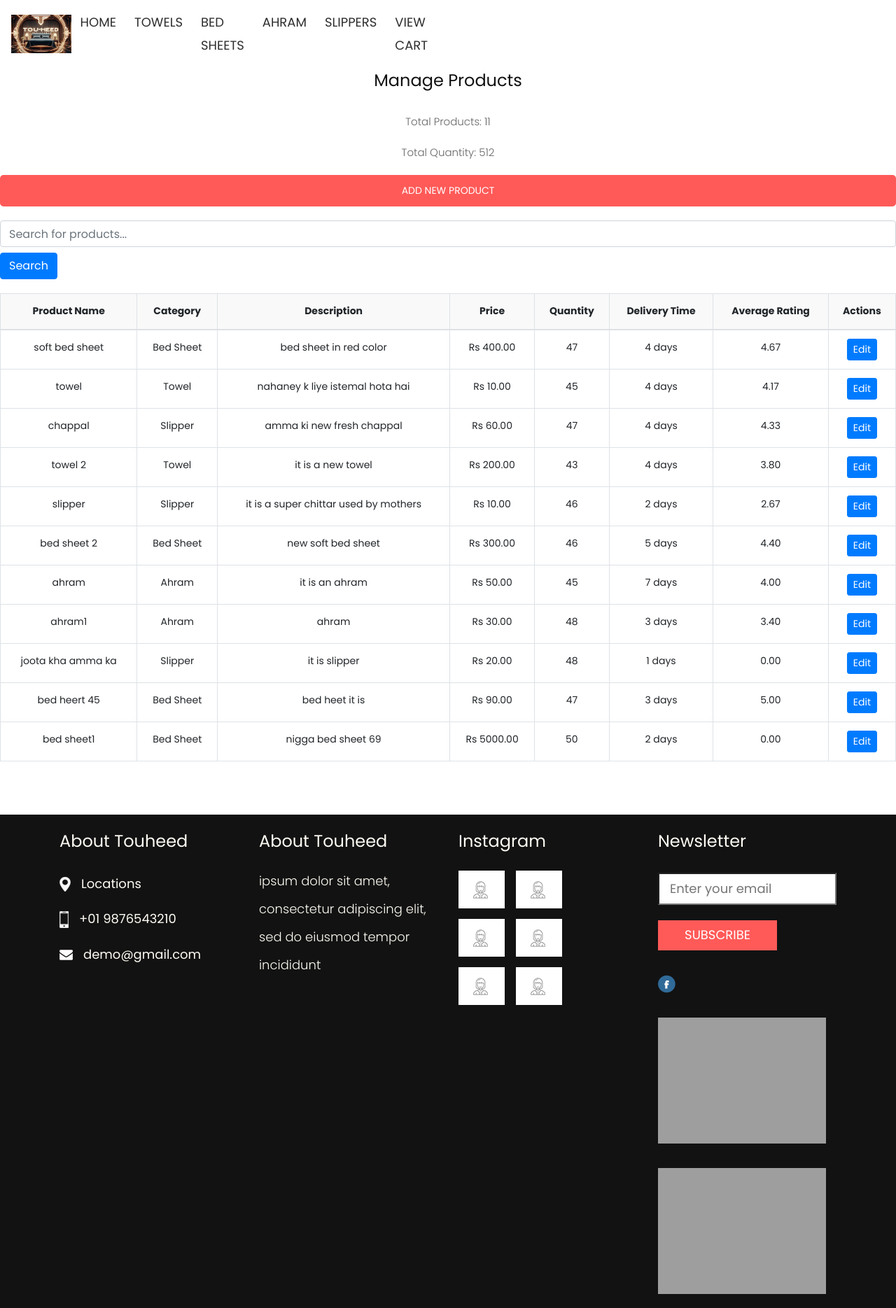
After one commit to YahyaBinUsman/hanzla-e-commerce, a Django app: page /manage_products/ in a window 1280 px wide. The commit adds this page. Shown: the whole page at 70% size. Run offline with Django 5.2, Linux system fonts and the light colour scheme; a user stored in the database is signed in; data comes from the database, SQL or seed files in the repository; both versions use the stored data as it was after the commit; some libraries are stand-ins or nearby versions; grey boxes are pictures that could not be loaded.

Commit message:
Your commit message here

```diff
--- a/store/templates/store/home.html
+++ b/store/templates/store/home.html
@@ -340,7 +340,7 @@
 <!--client section end -->
     <h1 class="what_taital">Contact us</h1>
     <p class="amet_text">amet, consectetur adipiscing elit, sed do eiusmod tempor incididunt ut labore </p>
-    <div class="contact_section2">
+    <div class="contact_section2"  id="contact">
       <div class="row">
         <div class="col-md-6 padding_left_0">
           <!-- Add this form section to your existing HTML template -->
--- /dev/null
+++ b/store/templates/store/manage_products.html
@@ -0,0 +1,215 @@
+{% load static %}
+<!DOCTYPE html>
+<html lang="en">
+<head>
+    <!-- basic -->
+    <meta charset="utf-8">
+    <meta http-equiv="X-UA-Compatible" content="IE=edge">
+    <meta name="viewport" content="width=device-width, initial-scale=1">
+    <!-- site metas -->
+    <title>Manage Products</title>
+    <meta name="keywords" content="e-commerce, online shopping, store">
+    <meta name="description" content="Manage your products efficiently with our e-commerce platform.">
+    <meta name="author" content="E-commerce Store Team">
+    <!-- bootstrap css -->
+    <link rel="stylesheet" type="text/css" href="https://stackpath.bootstrapcdn.com/bootstrap/4.3.1/css/bootstrap.min.css">
+    <!-- style css -->
+    <link rel="stylesheet" type="text/css" href="{% static 'css/style.css' %}">
+    <!-- Responsive-->
+    <link rel="stylesheet" href="{% static 'css/responsive.css' %}">
+    <!-- fevicon -->
+    <link rel="icon" href="{% static 'images/fevicon.png' %}" type="image/gif" />
+    <!-- Scrollbar Custom CSS -->
+    <link rel="stylesheet" href="{% static 'css/jquery.mCustomScrollbar.min.css' %}">
+    <!-- Font Awesome -->
+    <link rel="stylesheet" href="https://cdnjs.cloudflare.com/ajax/libs/font-awesome/5.15.1/css/all.min.css">
+    <!-- Owl Carousel -->
+    <link rel="stylesheet" href="https://cdnjs.cloudflare.com/ajax/libs/OwlCarousel2/2.3.4/assets/owl.carousel.min.css">
+    <link rel="stylesheet" href="https://cdnjs.cloudflare.com/ajax/libs/OwlCarousel2/2.3.4/assets/owl.theme.default.min.css">
+    <link rel="stylesheet" href="https://cdnjs.cloudflare.com/ajax/libs/fancybox/3.5.7/jquery.fancybox.min.css" media="screen">
+    <style>
+        .manage_products_section {
+            padding: 60px 0;
+        }
+
+        .manage_products_section h1 {
+            text-align: center;
+            margin-bottom: 20px;
+        }
+
+        .manage_products_section .add_product_btn {
+            display: inline-block;
+            margin: 20px auto;
+            padding: 10px 20px;
+            background-color: #ff5a58;
+            color: #fff;
+            text-transform: uppercase;
+            border-radius: 5px;
+            text-decoration: none;
+            text-align: center;
+            display: block;
+        }
+
+        .manage_products_section .search-bar {
+            margin-bottom: 20px;
+        }
+
+        .manage_products_section .total-info {
+            margin-bottom: 20px;
+            text-align: center;
+        }
+
+        .cart-table thead th {
+            background-color: #f9f9f9;
+            text-align: center;
+        }
+
+        .cart-table td, .cart-table th {
+            text-align: center;
+        }
+
+        .footer_section {
+            padding: 20px 0;
+        }
+
+        @media (max-width: 768px) {
+            .cart-table {
+                font-size: 14px;
+            }
+
+            .cart-table thead th {
+                font-size: 12px;
+            }
+
+            .manage_products_section .add_product_btn {
+                padding: 8px 16px;
+            }
+        }
+    </style>
+</head>
+<body>
+    <!--header section start -->
+    <div class="header_section">
+        <div class="header_left">
+            <nav class="navbar navbar-expand-lg navbar-light bg-light">
+                <div class="logo"><a href="/"><img src="{% static 'images/logo.png' %}" alt="Logo"></a></div>
+                <button class="navbar-toggler" type="button" data-toggle="collapse" data-target="#navbarSupportedContent" aria-controls="navbarSupportedContent" aria-expanded="false" aria-label="Toggle navigation">
+                    <span class="navbar-toggler-icon"></span>
+                </button>
+                <div class="collapse navbar-collapse" id="navbarSupportedContent">
+                    <ul class="navbar-nav mr-auto">
+                        <li class="nav-item"><a class="nav-link" href="{% url 'home' %}">Home</a></li>
+                        <li class="nav-item"><a class="nav-link" href="{% url 'product_list' category='towel' %}">Towels</a></li>
+                        <li class="nav-item"><a class="nav-link" href="{% url 'product_list' category='bedsheet' %}">Bed Sheets</a></li>
+                        <li class="nav-item"><a class="nav-link" href="{% url 'product_list' category='ahram' %}">Ahram</a></li>
+                        <li class="nav-item"><a class="nav-link" href="{% url 'product_list' category='slipper' %}">Slippers</a></li>
+                        <li class="nav-item"><a class="nav-link" href="{% url 'view_cart' %}">View Cart</a></li>
+                    </ul>
+                </div>
+            </nav>
+        </div>
+    </div>
+    <!--header section end -->
+
+    <div class="manage_products_section">
+        <h1>Manage Products</h1>
+        <div class="total-info">
+            <p>Total Products: {{ total_products }}</p>
+            <p>Total Quantity: {{ total_quantity }}</p>
+        </div>
+        <a href="{% url 'add_product' %}" class="add_product_btn">Add New Product</a>
+        <div class="search-bar">
+            <form method="get" action="{% url 'manage_products' %}">
+                <input type="text" name="search" value="{{ search_query }}" class="form-control" placeholder="Search for products...">
+                <button type="submit" class="btn btn-primary mt-2">Search</button>
+            </form>
+        </div>
+        <table class="cart-table table table-bordered">
+            <thead>
+                <tr>
+                    <th>Product Name</th>
+                    <th>Category</th>
+                    <th>Description</th>
+                    <th>Price</th>
+                    <th>Quantity</th>
+                    <th>Delivery Time</th>
+                    <th>Average Rating</th>
+                    <th>Actions</th>
+                </tr>
+            </thead>
+            <tbody>
+                {% for product in products %}
+                <tr>
+                    <td>{{ product.name }}</td>
+                    <td>{{ product.get_category_display }}</td>
+                    <td>{{ product.description|slice:":100" }}{% if product.description|length > 100 %}...{% endif %}</td>
+                    <td>Rs {{ product.price }}</td>
+                    <td>{{ product.quantity }}</td>
+                    <td>{{ product.delivery_time }} days</td>
+                    <td>{{ product.average_rating }}</td>
+                    <td>
+                        <a href="{% url 'edit_product' product.id %}" class="btn btn-primary btn-sm">Edit</a>
+                    </td>
+                </tr>
+                {% endfor %}
+            </tbody>
+        </table>
+    </div>
+
+    <div class="footer_section layout_padding">
+        <div class="container">
+          <div class="row">
+            <div class="col-lg-3 col-sm-6">
+              <h4 class="about_text">About Touheed</h4>
+              <div class="location_text"><img src="{% static 'images/map-icon.png' %}"><span class="padding_left_15">Locations</span></div>
+              <div class="location_text"><img src="{% static 'images/call-icon.png' %}"><span class="padding_left_15">+01 9876543210</span></div>
+              <div class="location_text"><img src="{% static 'images/mail-icon.png' %}"><span class="padding_left_15">demo@gmail.com</span></div>
+            </div>
+            <div class="col-lg-3 col-sm-6">
+              <h4 class="about_text">About Touheed</h4>
+              <p class="dolor_text">ipsum dolor sit amet, consectetur adipiscing elit, sed do eiusmod tempor incididunt</p>
+            </div>
+            <div class="col-lg-3 col-sm-6">
+              <h4 class="about_text">Instagram</h4>
+              <div class="footer_images">
+                <div class="footer_images_left">
+                  <div class="image_12"><img src="{% static 'images/img-12.png' %}"></div>
+                  <div class="image_12"><img src="{% static 'images/img-12.png' %}"></div>
+                  <div class="image_12"><img src="{% static 'images/img-12.png' %}"></div>
+                </div>
+                <div class="footer_images_right">
+                  <div class="image_12"><img src="{% static 'images/img-12.png' %}"></div>
+                  <div class="image_12"><img src="{% static 'images/img-12.png' %}"></div>
+                  <div class="image_12"><img src="{% static 'images/img-12.png' %}"></div>
+                </div>
+              </div>
+            </div>
+            <div class="col-lg-3 col-sm-6">
+              <h4 class="about_text">Newsletter</h4>
+              <input type="text" class="mail_text" placeholder="Enter your email" name="Enter your email">
+              <div class="subscribe_bt"><a href="#">Subscribe</a></div>
+              <div class="footer_social_icon">
+                <ul>
+                  <li><a href="#"><img src="{% static 'images/fb-icon.png' %}"></a></li>
+                  <li><a href="#"><img src="{% static 'images/tw-icon.png' %}"></a></li>
+                  <li><a href="#"><img src="{% static 'images/instagram-icon.png' %}"></a></li>
+                </ul>
+              </div>
+            </div>
+          </div>
+        </div>
+    </div>
+    <!-- footer section end -->
+
+    <!-- jQuery -->
+    <script src="https://code.jquery.com/jquery-3.3.1.slim.min.js"></script>
+    <!-- Bootstrap JS -->
+    <script src="https://stackpath.bootstrapcdn.com/bootstrap/4.3.1/js/bootstrap.min.js"></script>
+    <!-- Custom JS -->
+    <script src="{% static 'js/custom.js' %}"></script>
+    <!-- Owl Carousel -->
+    <script src="https://cdnjs.cloudflare.com/ajax/libs/OwlCarousel2/2.3.4/owl.carousel.min.js"></script>
+    <!-- FancyBox -->
+    <script src="https://cdnjs.cloudflare.com/ajax/libs/fancybox/3.5.7/jquery.fancybox.min.js"></script>
+</body>
+</html>
--- a/store/urls.py
+++ b/store/urls.py
@@ -15,5 +15,8 @@ urlpatterns = [
     path('testimonials/', views.testimonials, name='testimonials'),
     path('contact/', views.contact, name='contact'),
     path('about/', views.about_us, name='about_us'),
-
+    path('report_non_delivery/', views.report_non_delivery, name='report_non_delivery'),
+     path('manage_products/',  views.manage_products, name='manage_products'),
+    path('add_product/',  views.add_product, name='add_product'),
+    path('edit_product/<int:product_id>/',  views.edit_product, name='edit_product'),
 ]
--- a/store/views.py
+++ b/store/views.py
@@ -23,7 +23,6 @@ def home(request):
 def about_us(request):
     return render(request, 'store/about_us.html')
 
-
 def contact(request):
     if request.method == 'POST':
         name = request.POST.get('name')
@@ -41,7 +40,31 @@ def contact(request):
 
         return redirect('home')  # Redirect to home after successful submission
 
-    return render(request, 'store/contact.html')
+    elif request.GET.get('secret') == '1':
+        order_id = request.GET.get('order_id')
+        order = Order.objects.get(id=order_id)
+
+        admin_email_subject = 'Order Not Received Notification'
+        admin_email_body = (
+            f'The following order has been reported as not received:\n\n'
+            f'Order ID: {order.id}\n'
+            f'Customer Name: {order.first_name} {order.last_name}\n'
+            f'Email: {order.email}\n'
+            f'Phone: {order.phone}\n'
+            f'Address: {order.address}\n'
+            f'City: {order.city}\n'
+            f'Postal Code: {order.postal_code}\n'
+            f'Delivery Date: {order.delivery_date}\n'
+        )
+        send_mail(
+            admin_email_subject,
+            admin_email_body,
+            settings.EMAIL_HOST_USER,
+            ['yahyabinusman7@gmail.com'],
+            fail_silently=False,
+        )
+
+    return render(request, 'store/home.html')
 
 # View cart page
 def view_cart(request):
@@ -104,7 +127,7 @@ def add_to_cart(request, product_id):
     messages.success(request, f'{quantity} x {product.name} has been added to your cart! Go check your cart.')
 
     return redirect(request.META.get('HTTP_REFERER', 'home'))
-
+from django.urls import reverse
 def checkout(request):
     generate_daily_discount_code()  # Generate and email the code
 
@@ -241,6 +264,47 @@ def checkout(request):
         form = CheckoutForm(initial={'payment_method': 'Cash on Delivery', 'country': 'Pakistan'})
 
     return render(request, 'store/checkout.html', {'form': form})
+
+
+from django.views.decorators.http import require_GET
+
+@require_GET
+def report_non_delivery(request):
+    order_id = request.GET.get('order_id')
+    if not order_id:
+        return HttpResponseBadRequest("Order ID is missing")
+
+    try:
+        order = Order.objects.get(id=order_id)
+    except Order.DoesNotExist:
+        return HttpResponseBadRequest("Invalid order ID")
+
+    # Send email to admin about the non-delivery
+    email_subject = 'Non-delivery Report'
+    email_body = (
+        f'The following order has been reported as not received:\n\n'
+        f'First Name: {order.first_name}\n'
+        f'Last Name: {order.last_name}\n'
+        f'Email: {order.email}\n'
+        f'Phone: {order.phone}\n'
+        f'Address: {order.address}\n'
+        f'City: {order.city}\n'
+        f'Postal Code: {order.postal_code}\n'
+        f'Payment Method: {order.payment_method}\n'
+        f'Country: {order.country}\n'
+        f'Order Date: {order.order_date}\n'
+        f'Delivery Date: {order.delivery_date}\n'
+        f'Products:\n{order.products}\n'
+    )
+    send_mail(
+        email_subject,
+        email_body,
+        settings.EMAIL_HOST_USER,
+        ['yahyabinusman7@gmail.com'],
+        fail_silently=False,
+    )
+
+    return redirect('contact')
 
 from django.http import JsonResponse
 from datetime import date
@@ -398,3 +462,50 @@ def generate_daily_discount_code():
         code = existing_code.code
 
     return code
+
+from django.shortcuts import render, get_object_or_404, redirect
+from django.contrib.admin.views.decorators import staff_member_required
+from .models import Product
+from .forms import ProductForm
+from django.db.models import Sum
+
+@staff_member_required
+def manage_products(request):
+    products = Product.objects.all()
+    total_products = products.count()
+    total_quantity = products.aggregate(total_quantity=Sum('quantity'))['total_quantity'] or 0
+
+    # Handle search query if present
+    search_query = request.GET.get('search', '')
+    if search_query:
+        products = products.filter(name__icontains=search_query)
+
+    return render(request, 'store/manage_products.html', {
+        'products': products,
+        'total_products': total_products,
+        'total_quantity': total_quantity,
+        'search_query': search_query,
+    })
+
+@staff_member_required
+def add_product(request):
+    if request.method == 'POST':
+        form = ProductForm(request.POST, request.FILES)
+        if form.is_valid():
+            form.save()
+            return redirect('manage_products')
+    else:
+        form = ProductForm()
+    return render(request, 'store/add_edit_product.html', {'form': form})
+
+@staff_member_required
+def edit_product(request, product_id):
+    product = get_object_or_404(Product, id=product_id)
+    if request.method == 'POST':
+        form = ProductForm(request.POST, request.FILES, instance=product)
+        if form.is_valid():
+            form.save()
+            return redirect('manage_products')
+    else:
+        form = ProductForm(instance=product)
+    return render(request, 'store/add_edit_product.html', {'form': form, 'product': product})
```
Also changed, not shown: store/forms.py (+9 -0 lines), store/middleware.py (+6 -7 lines), store/signals.py (added, +23 -0 lines), store/templates/store/add_edit_product.html (added, +178 -0 lines), db.sqlite3, ecommerce_project/settings.py (line endings or trailing spaces), product_images/bedsheet2.jfif (added).
